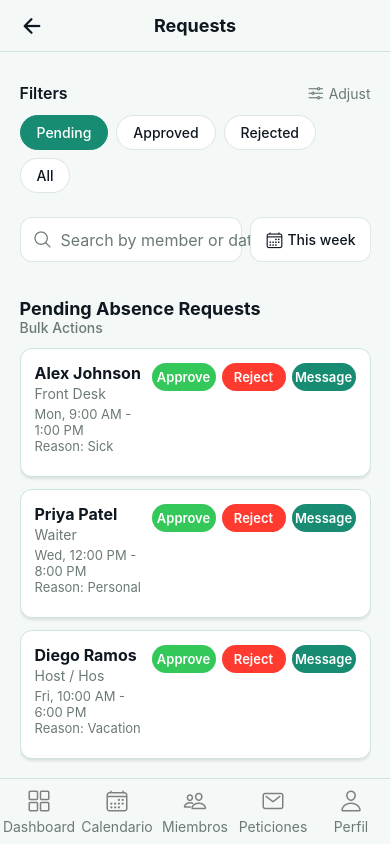
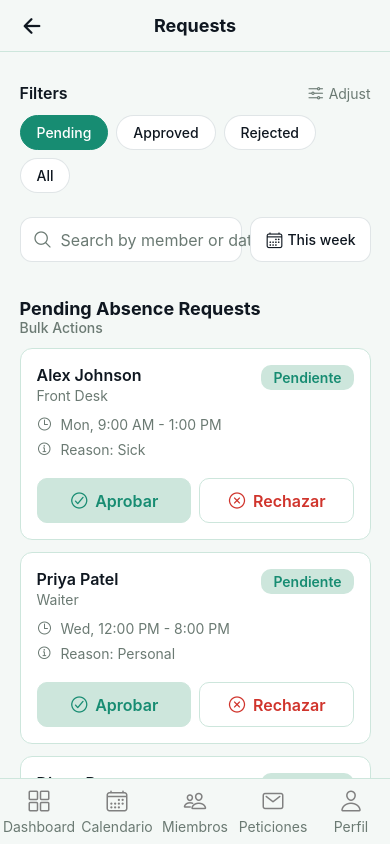
Before and after one commit to JosueUribeUgalde/Proyecto_Final_Apps_Moviles, a React Native app in the folder ProyectFinal/: screen /RequestScreen in a window 390 px wide. Built offline with nearby package versions, Linux system fonts and the light colour scheme; what react-native-calendars would draw is missing.

Commit message:
feat: Añadir componente ButtonRequest y actualizar estilos; modificar navegación en MenuFooterAdmin y CalendarAdmin

```diff
--- /dev/null
+++ b/ProyectFinal/src/components/ButtonRequest.js
@@ -0,0 +1,53 @@
+// Componente de botón reutilizable para peticiones (aprobar, rechazar, etc.)
+import React from 'react';
+import { Pressable, Text } from 'react-native';
+import { Ionicons } from '@expo/vector-icons';
+import styles from '../styles/components/ButtonRequestStyles';
+
+/**
+ * ButtonRequest - Botón personalizable para acciones de peticiones
+ *
+ * @param {string} title - Texto del botón
+ * @param {string} icon - Nombre del ícono de Ionicons
+ * @param {string} iconColor - Color del ícono
+ * @param {string} textColor - Color del texto
+ * @param {string} backgroundColor - Color de fondo del botón
+ * @param {string} borderColor - Color del borde (opcional)
+ * @param {function} onPress - Función a ejecutar al presionar
+ * @param {object} style - Estilos adicionales del contenedor (para width, flex, etc.)
+ * @param {boolean} disabled - Estado deshabilitado (opcional)
+ */
+const ButtonRequest = ({
+  title,
+  icon,
+  iconColor,
+  textColor,
+  backgroundColor,
+  borderColor = null,
+  onPress,
+  style = {},
+  disabled = false,
+}) => {
+  return (
+    <Pressable
+      style={({ pressed }) => [
+        styles.button,
+        {
+          backgroundColor: backgroundColor,
+          borderColor: borderColor || 'transparent',
+          borderWidth: borderColor ? 1 : 0,
+        },
+        pressed && styles.buttonPressed,
+        disabled && styles.buttonDisabled,
+        style, // Permite al usuario controlar width, flex, margins, etc.
+      ]}
+      onPress={onPress}
+      disabled={disabled}
+    >
+      {icon && <Ionicons name={icon} size={20} color={iconColor} />}
+      <Text style={[styles.buttonText, { color: textColor }]}>{title}</Text>
+    </Pressable>
+  );
+};
+
+export default ButtonRequest;
--- a/ProyectFinal/src/components/MenuFooterAdmin.js
+++ b/ProyectFinal/src/components/MenuFooterAdmin.js
@@ -13,7 +13,7 @@ export default function MenuFooterAdmin() {
           styles.button,
           pressed && { opacity: 0.5 }
         ]}
-        onPress={() => navigation.navigate('Home')}
+        onPress={() => navigation.navigate('DashboardAdmin')}
       >
         <Ionicons name="grid-outline" size={24} color="gray" />
         <Text style={styles.buttonText}>Dashboard</Text>
--- a/ProyectFinal/src/components/constants/theme.js
+++ b/ProyectFinal/src/components/constants/theme.js
@@ -4,12 +4,14 @@ export const COLORS = {
     background: '#F4F8F6',
     backgroundBP: '#178C72',
     backgroundBS: '#CDE6DC',
+    // pendiente de aprovacion backgroundBSRED: '#E6CDCD',
     backgroundButtonBack: '#F4F8F6',
     backgroundWhite: '#FFFFFF',
     textBlack: '#0F1720',
     textWhite: '#FFFFFF',
     textGray: '#6B7A73',
     textGreen: '#178C72',
+    textRed: '#D0342C',
     borderGray: 'rgba(178, 190, 195, 0.4)',
     borderSecondary:'#CDE6DC',
     error: '#D0342C',
--- a/ProyectFinal/src/components/index.js
+++ b/ProyectFinal/src/components/index.js
@@ -1,4 +1,5 @@
 export { default as ButtonLogin } from './ButtonLogin';
+export { default as ButtonRequest } from './ButtonRequest';
 export { default as InputLogin } from './InputLogin';
 export { default as HeaderScreen } from './HeaderScreen';
 export { default as Banner } from './Banner';
--- a/ProyectFinal/src/screens/admin/CalendarAdmin.js
+++ b/ProyectFinal/src/screens/admin/CalendarAdmin.js
@@ -40,7 +40,6 @@ export default function CalendarAdmin({ navigation }) {
   const [bannerType, setBannerType] = useState('success');
   const today = new Date().toISOString().split('T')[0];
   const [selectedDate, setSelectedDate] = useState(today);
-  const [showAllRequests, setShowAllRequests] = useState(false);
 
   // Peticiones pendientes con fechas
   const pendingRequests = [
@@ -91,16 +90,8 @@ export default function CalendarAdmin({ navigation }) {
     },
   ];
 
-  const handleApprove = (requestId) => {
-    setBannerMessage('Petición aprobada exitosamente');
-    setBannerType('success');
-    setShowBanner(true);
-  };
-
-  const handleReject = (requestId) => {
-    setBannerMessage('Petición rechazada');
-    setBannerType('error');
-    setShowBanner(true);
+  const handleViewRequests = () => {
+    navigation.navigate('RequestScreen');
   };
 
   const handleReportAction = (action) => {
@@ -152,11 +143,6 @@ export default function CalendarAdmin({ navigation }) {
     return pendingRequests.filter(req => req.date === selectedDate);
   };
 
-  const getDisplayedRequests = () => {
-    const requests = getRequestsForDate();
-    return showAllRequests ? requests : requests.slice(0, 2);
-  };
-
   const formatSelectedDate = () => {
     if (!selectedDate) return '';
     const date = new Date(selectedDate);
@@ -165,55 +151,6 @@ export default function CalendarAdmin({ navigation }) {
     const month = monthNames[date.getMonth()];
     return `${day} de ${month}`;
   };
-
-  const renderRequestCard = (request) => (
-    <View key={request.id} style={styles.requestCard}>
-      <View style={styles.requestHeader}>
-        <View>
-          <Text style={styles.requestName}>{request.name}</Text>
-          <Text style={styles.requestPosition}>{request.position}</Text>
-        </View>
-        <View style={styles.statusBadge}>
-          <Text style={styles.statusText}>{request.status}</Text>
-        </View>
-      </View>
-
-      <View style={styles.requestDetails}>
-        <View style={styles.detailRow}>
-          <Ionicons name="time-outline" size={16} color={COLORS.textGray} />
-          <Text style={styles.detailText}>{request.time}</Text>
-        </View>
-        <View style={styles.detailRow}>
-          <Ionicons name="information-circle-outline" size={16} color={COLORS.textGray} />
-          <Text style={styles.detailText}>{request.reason}</Text>
-        </View>
-      </View>
-
-      <View style={styles.actionButtons}>
-        <Pressable
-          style={({ pressed }) => [
-            styles.approveButton,
-            pressed && { opacity: 0.7 }
-          ]}
-          onPress={() => handleApprove(request.id)}
-        >
-          <Ionicons name="checkmark-circle-outline" size={20} color="#FFFFFF" />
-          <Text style={styles.approveButtonText}>Aprobar</Text>
-        </Pressable>
-
-        <Pressable
-          style={({ pressed }) => [
-            styles.rejectButton,
-            pressed && { opacity: 0.7 }
-          ]}
-          onPress={() => handleReject(request.id)}
-        >
-          <Ionicons name="close-circle-outline" size={20} color={COLORS.primary} />
-          <Text style={styles.rejectButtonText}>Rechazar</Text>
-        </Pressable>
-      </View>
-    </View>
-  );
 
   return (
     <SafeAreaView edges={['top', 'bottom']} style={styles.container}>
@@ -275,35 +212,36 @@ export default function CalendarAdmin({ navigation }) {
           />
         </View>
 
-        {/* Peticiones Pendientes (con límite de 2) */}
+        {/* Peticiones Pendientes - Indicador Simple */}
         <View style={styles.requestsWrapper}>
           <Text style={styles.sectionTitle}>
             Peticiones Pendientes - {formatSelectedDate()}
           </Text>
 
           {getRequestsForDate().length > 0 ? (
-            <>
-              {getDisplayedRequests().map((request) => renderRequestCard(request))}
-
-              {getRequestsForDate().length > 2 && (
-                <Pressable
-                  style={({ pressed }) => [
-                    styles.viewMoreButton,
-                    pressed && { opacity: 0.7 }
-                  ]}
-                  onPress={() => setShowAllRequests(!showAllRequests)}
-                >
-                  <Text style={styles.viewMoreText}>
-                    {showAllRequests ? 'Ver menos' : `Ver más (${getRequestsForDate().length - 2})`}
+            <View style={styles.requestIndicator}>
+              <View style={styles.requestIndicatorContent}>
+                <Ionicons name="alert-circle" size={32} color={COLORS.primary} />
+                <View style={styles.requestIndicatorText}>
+                  <Text style={styles.requestIndicatorTitle}>
+                    Hay {getRequestsForDate().length} {getRequestsForDate().length === 1 ? 'petición pendiente' : 'peticiones pendientes'} por resolver este día
                   </Text>
-                  <Ionicons
-                    name={showAllRequests ? "chevron-up" : "chevron-down"}
-                    size={20}
-                    color={COLORS.primary}
-                  />
-                </Pressable>
-              )}
-            </>
+                  <Text style={styles.requestIndicatorSubtitle}>
+                    Revisa y gestiona las peticiones de ausencia
+                  </Text>
+                </View>
+              </View>
+              <Pressable
+                style={({ pressed }) => [
+                  styles.viewRequestsButton,
+                  pressed && { opacity: 0.7 }
+                ]}
+                onPress={handleViewRequests}
+              >
+                <Text style={styles.viewRequestsButtonText}>Ver</Text>
+                <Ionicons name="arrow-forward" size={20} color={COLORS.textWhite} />
+              </Pressable>
+            </View>
           ) : (
             <View style={styles.noRequests}>
               <Ionicons name="calendar-outline" size={48} color={COLORS.textGray} />
--- a/ProyectFinal/src/screens/admin/RequestScreen.js
+++ b/ProyectFinal/src/screens/admin/RequestScreen.js
@@ -7,7 +7,7 @@ import { SafeAreaView } from "react-native-safe-area-context";
 import { Ionicons } from '@expo/vector-icons';
 
 // 3. Componentes propios
-import { HeaderScreen, Banner, MenuFooterAdmin } from "../../components";
+import { HeaderScreen, Banner, MenuFooterAdmin, ButtonRequest } from "../../components";
 
 // 4. Constantes y utilidades
 import { COLORS } from '../../components/constants/theme';
@@ -191,32 +191,48 @@ export default function RequestScreen({ navigation }) {
         {pendingRequests.map((request) => (
           <View key={request.id} style={styles.requestCard}>
             <View style={styles.requestHeader}>
-              <View style={styles.requestUserInfo}>
-                <Text style={styles.requestUserName}>{request.name}</Text>
+              <View>
+                <Text style={styles.requestName}>{request.name}</Text>
                 <Text style={styles.requestPosition}>{request.position}</Text>
-                <Text style={styles.requestDateTime}>{request.date}</Text>
-                <Text style={styles.requestDateTime}>{request.reason}</Text>
               </View>
-              <View style={styles.requestActions}>
-                <Pressable
-                  style={[styles.actionButton, styles.approveButton]}
-                  onPress={() => handleApprove(request.id)}
-                >
-                  <Text style={styles.actionButtonText}>Approve</Text>
-                </Pressable>
-                <Pressable
-                  style={[styles.actionButton, styles.rejectButton]}
-                  onPress={() => handleReject(request.id)}
-                >
-                  <Text style={styles.actionButtonText}>Reject</Text>
-                </Pressable>
-                <Pressable
-                  style={[styles.actionButton, styles.messageButton]}
-                  onPress={() => handleMessage(request.id)}
-                >
-                  <Text style={styles.actionButtonText}>Message</Text>
-                </Pressable>
+              <View style={styles.statusBadge}>
+                <Text style={styles.statusText}>Pendiente</Text>
               </View>
+            </View>
+
+            <View style={styles.requestDetails}>
+              <View style={styles.detailRow}>
+                <Ionicons name="time-outline" size={16} color={COLORS.textGray} />
+                <Text style={styles.detailText}>{request.date}</Text>
+              </View>
+              <View style={styles.detailRow}>
+                <Ionicons name="information-circle-outline" size={16} color={COLORS.textGray} />
+                <Text style={styles.detailText}>{request.reason}</Text>
+              </View>
+            </View>
+
+            <View style={styles.actionButtons}>
+              <ButtonRequest
+                title="Aprobar"
+                icon="checkmark-circle-outline"
+                iconColor={COLORS.textGreen}
+                textColor={COLORS.textGreen}
+                backgroundColor={COLORS.backgroundBS}
+                borderColor={COLORS.borderSecondary}
+                onPress={() => handleApprove(request.id)}
+                style={{ flex: 1 }}
+              />
+
+              <ButtonRequest
+                title="Rechazar"
+                icon="close-circle-outline"
+                iconColor={COLORS.textRed}
+                textColor={COLORS.textRed}
+                backgroundColor={COLORS.backgroundWhite}
+                borderColor={COLORS.borderSecondary}
+                onPress={() => handleReject(request.id)}
+                style={{ flex: 1 }}
+              />
             </View>
           </View>
         ))}
--- /dev/null
+++ b/ProyectFinal/src/styles/components/ButtonRequestStyles.js
@@ -0,0 +1,29 @@
+import { StyleSheet } from 'react-native';
+import { FONTS, RADIUS } from '../../components/constants/theme';
+
+/**
+ * Estilos base para ButtonRequest
+ * Los estilos de colores y tamaños específicos se pasan como props
+ */
+export default StyleSheet.create({
+  button: {
+    flexDirection: 'row',
+    alignItems: 'center',
+    justifyContent: 'center',
+    paddingVertical: 10,
+    paddingHorizontal: 12,
+    borderRadius: RADIUS.sm,
+    gap: 6,
+    // NO definimos width ni flex aquí para que el usuario lo controle vía props
+  },
+  buttonText: {
+    fontSize: FONTS.regular,
+    fontWeight: '600',
+  },
+  buttonPressed: {
+    opacity: 0.7,
+  },
+  buttonDisabled: {
+    opacity: 0.5,
+  },
+});
--- a/ProyectFinal/src/styles/screens/admin/CalendarAdminStyles.js
+++ b/ProyectFinal/src/styles/screens/admin/CalendarAdminStyles.js
@@ -68,6 +68,51 @@ export default StyleSheet.create({
     fontSize: FONTS.regular,
     color: COLORS.primary,
     fontWeight: '600',
+  },
+
+  // Indicador de peticiones pendientes
+  requestIndicator: {
+    backgroundColor: COLORS.backgroundWhite,
+    borderRadius: RADIUS.md,
+    borderColor: COLORS.primary,
+    borderWidth: 1.5,
+    padding: 16,
+    marginBottom: 12,
+    gap: 16,
+  },
+  requestIndicatorContent: {
+    flexDirection: 'row',
+    alignItems: 'center',
+    gap: 12,
+  },
+  requestIndicatorText: {
+    flex: 1,
+    gap: 4,
+  },
+  requestIndicatorTitle: {
+    fontSize: FONTS.regular,
+    fontWeight: '600',
+    color: COLORS.textBlack,
+  },
+  requestIndicatorSubtitle: {
+    fontSize: FONTS.small,
+    color: COLORS.textGray,
+  },
+  viewRequestsButton: {
+    flexDirection: 'row',
+    alignItems: 'center',
+    justifyContent: 'center',
+    backgroundColor: COLORS.primary,
+    paddingVertical: 12,
+    paddingHorizontal: 20,
+    borderRadius: RADIUS.sm,
+    gap: 8,
+    alignSelf: 'stretch',
+  },
+  viewRequestsButtonText: {
+    fontSize: FONTS.regular,
+    fontWeight: '600',
+    color: COLORS.textWhite,
   },
 
   // Tarjeta de petición
--- a/ProyectFinal/src/styles/screens/admin/RequestStyles.js
+++ b/ProyectFinal/src/styles/screens/admin/RequestStyles.js
@@ -145,61 +145,59 @@ export default StyleSheet.create({
   requestCard: {
     backgroundColor: COLORS.backgroundWhite,
     borderRadius: RADIUS.md,
-    padding: 14,
+    borderColor: COLORS.borderSecondary,
+    borderWidth: 1,
+    padding: 16,
     marginBottom: 12,
-    borderWidth: 1,
-    borderColor: COLORS.borderSecondary,
-    ...SHADOWS.light,
   },
   requestHeader: {
     flexDirection: 'row',
     justifyContent: 'space-between',
     alignItems: 'flex-start',
-    marginBottom: 8,
+    marginBottom: 12,
   },
-  requestUserInfo: {
-    flex: 1,
-  },
-  requestUserName: {
+  requestName: {
     fontSize: FONTS.regular,
-    fontWeight: '700',
+    fontWeight: '600',
     color: COLORS.textBlack,
-    marginBottom: 2,
   },
   requestPosition: {
     fontSize: FONTS.small,
     color: COLORS.textGray,
-    marginBottom: 4,
+    marginTop: 2,
   },
-  requestDateTime: {
-    fontSize: FONTS.small - 1,
+  statusBadge: {
+    backgroundColor: COLORS.secondary,
+    paddingHorizontal: 12,
+    paddingVertical: 4,
+    borderRadius: RADIUS.sm,
+  },
+  statusText: {
+    fontSize: FONTS.small,
+    color: COLORS.primary,
+    fontWeight: '600',
+  },
+
+  // Detalles de la petición
+  requestDetails: {
+    marginBottom: 12,
+    gap: 8,
+  },
+  detailRow: {
+    flexDirection: 'row',
+    alignItems: 'center',
+    gap: 8,
+  },
+  detailText: {
+    fontSize: FONTS.small,
     color: COLORS.textGray,
   },
-  requestActions: {
+
+  // Botones de acción (ahora manejados por ButtonRequest component)
+  actionButtons: {
     flexDirection: 'row',
-    gap: 6,
-  },
-  actionButton: {
-    width: 64,
-    paddingVertical: 6,
-    paddingHorizontal: 10,
-    borderRadius: 16,
-    alignItems: 'center',
-    justifyContent: 'center',
-  },
-  approveButton: {
-    backgroundColor: '#34C759',
-  },
-  rejectButton: {
-    backgroundColor: '#FF3B30',
-  },
-  messageButton: {
-    backgroundColor: COLORS.primary,
-  },
-  actionButtonText: {
-    fontSize: FONTS.small - 1,
-    fontWeight: '600',
-    color: COLORS.textWhite,
+    gap: 8,
+    marginTop: 8,
   },
 
   // Decision Card (Recent Decisions)
```
